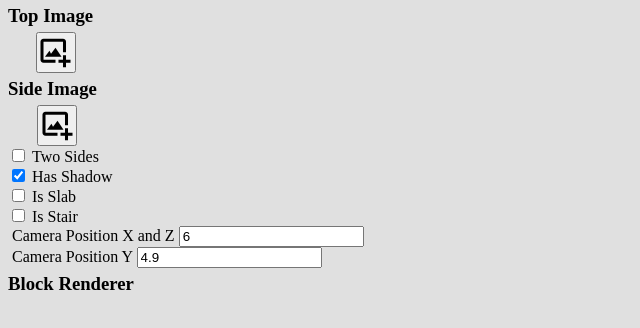
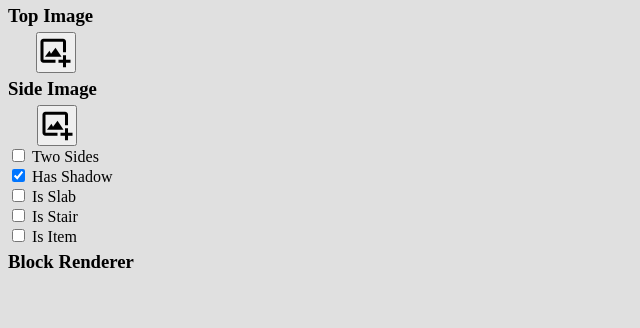
Before and after one commit to Dounford-Felipe/CR-Block-Renderer, a SvelteKit app: page / in a window 1280 px wide. Shown: the top 328 px of the page, without its empty margins (0-640 px from the left). Built offline with nearby package versions, Linux system fonts and the light colour scheme.

Commit message:
Added items

```diff
--- a/src/routes/+page.svelte
+++ b/src/routes/+page.svelte
@@ -9,11 +9,12 @@ let hasImage = false;
 let hasShadow = true;
 let isSlab = false;
 let isStair = false;
+let isItem = false;
 let scene = {}
 let camera = {position: {x: 0, y: 0, z: 0}}
 let renderer = {}
 let shape;
-let shape2;
+let shape2 = {rotation: {x: 0, y: 0, z: 0}};
 let shape3;
 let shadow;
 let shadow2;
@@ -46,6 +47,10 @@ const updateCanvas = () => {
 				configureCube();
 			}
 		};
+	} else if (isItem) {
+		if (!images['topImage'].src == "") {
+			configureItem();
+		}
 	} else {
 		if (!images['leftImage'].src == "" && !images['topImage'].src == "") {
 			if (isStair) {
@@ -59,15 +64,17 @@ const updateCanvas = () => {
 	}
 }
 
-const slabOrStair = (type) => {
+const renderType = (type) => {
 	if (type == 'slab') {
-		if (document.getElementById('isStair').checked) {
-			isStair = false
-		};
+		isStair = false
+		isItem = false
 	} else if (type == 'stair') {
-		if (document.getElementById('isSlab').checked) {
-			isSlab = false
-		}
+		isSlab = false
+		isItem = false
+	} else if (type == 'item') {
+		isSlab = false
+		isStair = false
+		twoFaces = false
 	}
 	updateCanvas();
 }
@@ -80,6 +87,8 @@ const removeOld = () => {
         scene.remove(shadow2);
         scene.remove(shadow3);
         scene.remove(shadow);
+		shape2.rotation.y = 0;
+		shadow.rotation.y = 0;
     }
 }
 
@@ -378,6 +387,34 @@ function configureStairs() {
 	hasImage = true;
 }
 
+function configureItem() {
+	removeOld();
+	const texture = textureLoader.load(images['topImage'].src);
+	texture.magFilter = THREE.NearestFilter;
+	texture.colorSpace = THREE.SRGBColorSpace;
+
+	const material = new THREE.MeshBasicMaterial( { map: texture, transparent: true, alphaTest: 0.9 } )
+
+	const geometry = new THREE.PlaneGeometry( 2, 2 );
+	shape = new THREE.Mesh( geometry, material );
+	scene.add( shape );
+
+	shape2 = new THREE.Mesh( geometry, material );
+	shape2.rotation.y = 1
+	scene.add( shape2 );
+
+	if (hasShadow) {
+		const shadowGeometry = new THREE.PlaneGeometry( 2, 2 );
+		const shadowMaterial = new THREE.MeshBasicMaterial({ map: texture, color: 0x000000, transparent: true, opacity: 0.3, alphaTest: 0 });
+		shadow = new THREE.Mesh( shadowGeometry, shadowMaterial );
+		shadow.rotation.y = 1
+		scene.add( shadow );
+	}
+
+	renderer.render(scene, camera);
+	hasImage = true;
+}
+
 function drawLoop() {
 	renderer.render( scene, camera );
 }
@@ -412,11 +449,12 @@ function downloadCompressed(image) {
 </script>
 
 <div style="width: fit-content;text-align:center;">
-	<h3>Top Image</h3>
+	<h3>{isItem ? "Item Image" : "Top Image"}</h3>
 	<input type='file' id="topImage" style="display:none" on:change={() => updateImage('topImage')}>
 	<button id="topImageButton" onclick="document.getElementById('topImage').click()" style="padding: 0;height: fit-content;"><i class='bx bx-image-add bx-md'></i></button>
 	<img id="topImagePreview" alt="Preview of the top" onclick="document.getElementById('topImage').click()" src="" style="display:none;width: 50px;image-rendering: pixelated;">
 </div>
+{#if !isItem}
 <div style="display:flex;text-align:center;">
 	<div>
 		<h3 id="leftH3">{twoFaces ? "Left Image" : "Side Image"}</h3>
@@ -435,19 +473,17 @@ function downloadCompressed(image) {
 		</div>
 	{/if}
 </div>
+{/if}
 <input type="checkbox" id="twoFaces" bind:checked={twoFaces} on:change={updateCanvas}><label for="twoFaces">Two Sides</label>
 <br>
 <input type="checkbox" id="shadowBlock" bind:checked={hasShadow} on:change={updateCanvas}><label for="shadowBlock">Has Shadow</label>
 <br>
-<input type="checkbox" id="isSlab" bind:checked={isSlab} on:change={() => slabOrStair('slab')}><label for="isSlab">Is Slab</label>
+<input type="checkbox" id="isSlab" bind:checked={isSlab} on:change={() => renderType('slab')}><label for="isSlab">Is Slab</label>
 <br>
-<input type="checkbox" id="isStair" bind:checked={isStair} on:change={() => slabOrStair('stair')}><label for="isStair">Is Stair</label>
+<input type="checkbox" id="isStair" bind:checked={isStair} on:change={() => renderType('stair')}><label for="isStair">Is Stair</label>
 <br>
-<label for="x">Camera Position X and Z</label>
-<input type="number" name="x" id="x" bind:value={camera.position.x} on:input={() => {camera.lookAt(0, 0, 0);}}>
-<br>
-<label for="x">Camera Position Y</label>
-<input type="number" name="y" id="y" bind:value={camera.position.y} on:input={() => {camera.lookAt(0, 0, 0);}}>
+<input type="checkbox" id="isItem" bind:checked={isItem} on:change={() => renderType('item')}><label for="isItem">Is Item</label>
+
 <h3>Block Renderer</h3>
 <div style="display: flex;flex-direction: column;width: fit-content;
 ">
```
